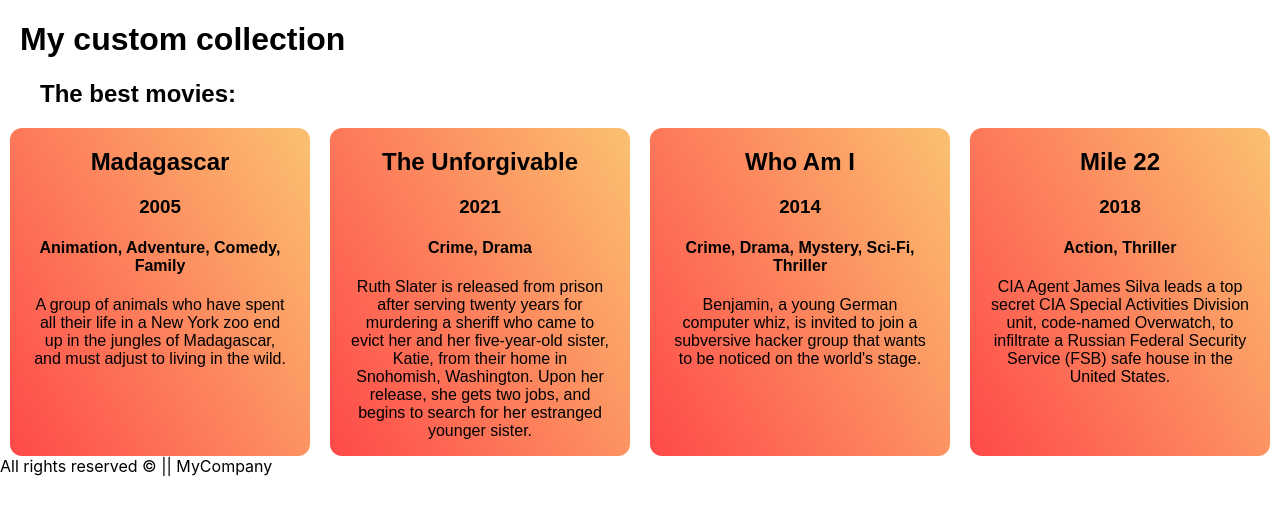
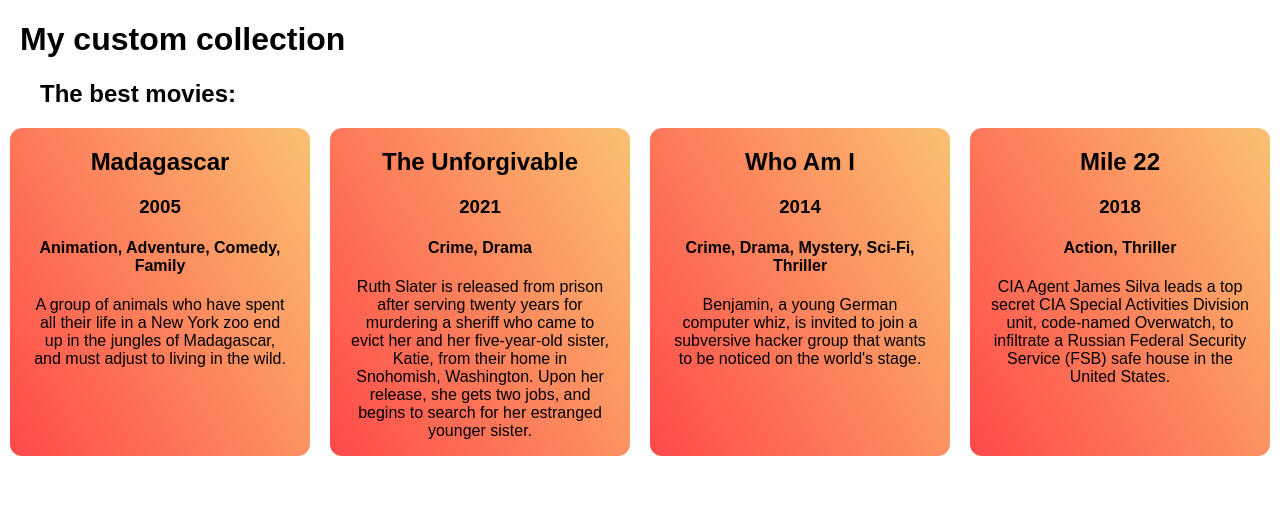
Before and after one commit to Y3llow45/movie-project-react, a React (Create React App) app: page / in a window 1280 px wide. Shown: the top 514 px of the page. Built offline with nearby package versions, Linux system fonts and the light colour scheme.

Commit message:
Added HOC

```diff
--- a/src/components/Footer.js
+++ b/src/components/Footer.js
@@ -1,21 +1,12 @@
 import { Component } from "react";
 import Message from './Message'
+import refreshComponent from "./hoc/refreshComponent";
 
 class Footer extends Component {
-    constructor(props) {
-        super(props)
-        this.state = {
-            showFooter: true
-        }
-    }
-    componentDidMount() {
-        setTimeout(() => {
-            this.setState({showFooter: false})
-        }, 6500)
-    }
     render() {
-        return this.state.showFooter && <Message text="All rights reserved &copy;" />
+        console.log(this.props.refreshCount);
+        return (this.props.refreshCount) ? <Message text="All rights reserved &copy;" /> : null
     }
 }
 
-export default Footer
+export default refreshComponent(Footer)
--- a/src/components/Message.js
+++ b/src/components/Message.js
@@ -10,7 +10,7 @@
     componentDidMount() {
         setTimeout(() => {
             this.setState({company: "MyCompany"})
-        }, 5000);
+        }, 1000);
     }
     componentDidUpdate() {
         console.log('component did update');
--- /dev/null
+++ b/src/components/hoc/refreshComponent.js
@@ -0,0 +1,21 @@
+import { Component } from "react";
+
+function refreshComponent(WrappedComponent, time=2500) {
+    return class extends Component {
+        constructor(props) {
+            super(props)
+            this.state = {
+                refreshCount: 0
+            }
+        }
+        componentDidMount() {
+            setTimeout(() => {
+                this.setState({refreshComponent: this.state.refreshCount + 1})
+            }, time)
+        }
+        render() {
+            return <WrappedComponent {...this.props} refreshCount={this.state.refreshCount}></WrappedComponent>
+        }
+    }
+}
+export default refreshComponent;
```
